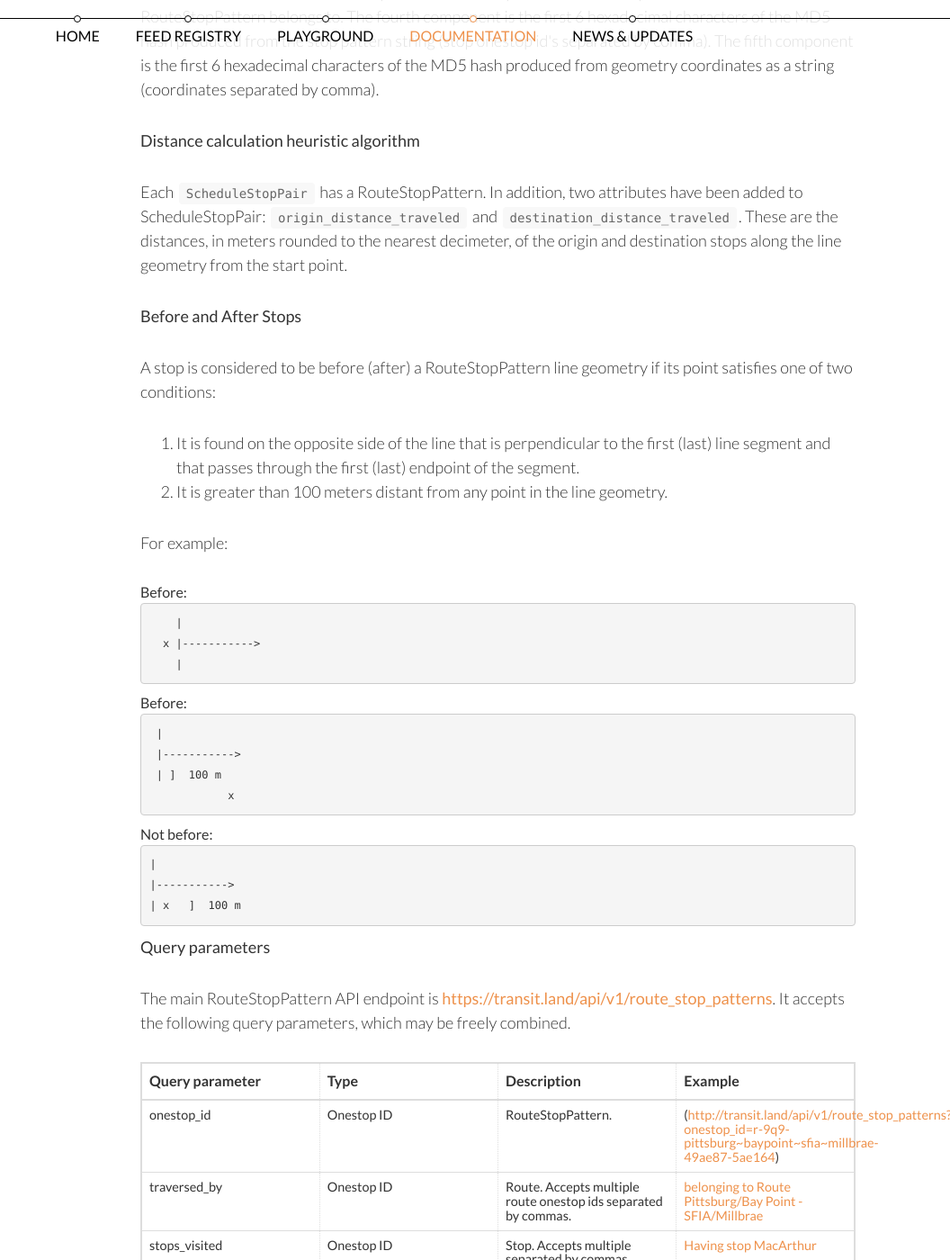
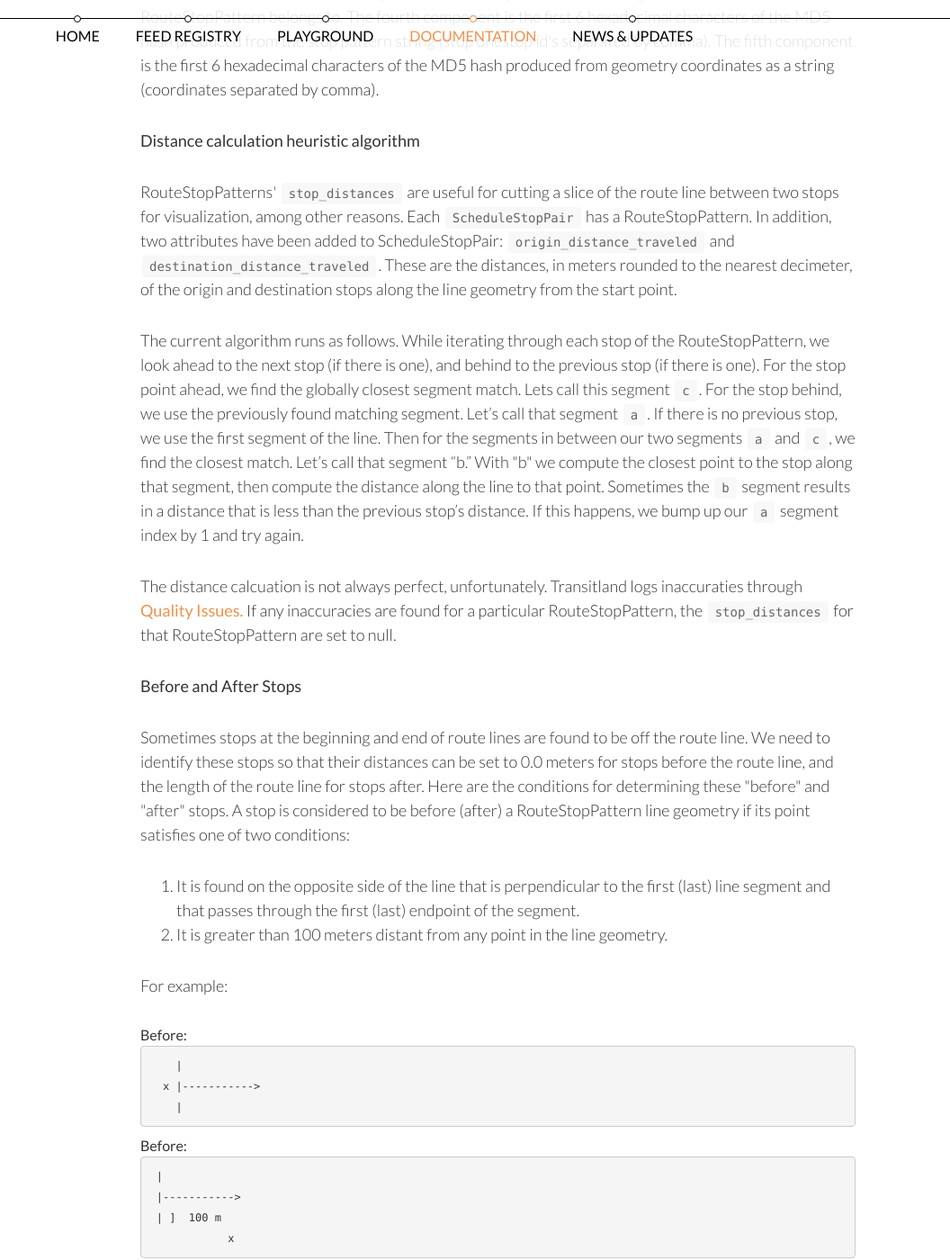
Before and after one commit to transitland/www-transit-land, a Jekyll site: the page built from documentation/datastore/routes-and-route-stop-patterns.html, in a window 1280 px wide and 1400 px high, scrolled down 6797 px. Shown: the whole window at 90% size, without its empty margins (224-1280 px from the left). Built offline with Jekyll 4.4.1, drawn with Linux system fonts in a browser that asks for light colours; nearby versions of some CDN libraries.

Commit message:
updated dist calc summary

```diff
--- a/documentation/datastore/routes-and-route-stop-patterns.html
+++ b/documentation/datastore/routes-and-route-stop-patterns.html
@@ -779,12 +779,15 @@ layout: documentation
 <p>RouteStopPatterns are uniquely identified by a Onestop Id, but the composition of this id is different from that of Route, Stop, Feed, and Operator Onestop Ids. The RouteStopPattern Onestop Id has 5 components instead of 3, with each component separated by a dash just as the ids of the latter Transitland entities. The first 3 components are exactly the Route Onestop Id of the Route to which the RouteStopPattern belongs to. The fourth component is the first 6 hexadecimal characters of the MD5 hash produced from the stop pattern string (stop onestop id's separated by comma). The fifth component is the first 6 hexadecimal characters of the MD5 hash produced from geometry coordinates as a string (coordinates separated by comma).</p>
 
 <h5>Distance calculation heuristic algorithm</h5>
-<p>Each <a href="schedules.html"><code>ScheduleStopPair</code></a> has a RouteStopPattern. In addition, two attributes have been added to ScheduleStopPair: <code>origin_distance_traveled</code> and <code>destination_distance_traveled</code>. These are the distances, in meters rounded to the nearest decimeter, of the origin and destination stops along the line geometry from the start point.
-</p>
+<p>RouteStopPatterns' <code>stop_distances</code> are useful for cutting a slice of the route line between two stops for visualization, among other reasons. Each <a href="schedules.html"><code>ScheduleStopPair</code></a> has a RouteStopPattern. In addition, two attributes have been added to ScheduleStopPair: <code>origin_distance_traveled</code> and <code>destination_distance_traveled</code>. These are the distances, in meters rounded to the nearest decimeter, of the origin and destination stops along the line geometry from the start point.</p>
+
+<p>The current algorithm runs as follows. While iterating through each stop of the RouteStopPattern, we look ahead to the next stop (if there is one), and behind to the previous stop (if there is one). For the stop point ahead, we find the globally closest segment match. Lets call this segment <code>c</code>. For the stop behind, we use the previously found matching segment. Let’s call that segment <code>a</code>. If there is no previous stop, we use the first segment of the line. Then for the segments in between our two segments <code>a</code> and <code>c</code>, we find the closest match. Let’s call that segment “b.” With "b" we compute the closest point to the stop along that segment, then compute the distance along the line to that point. Sometimes the <code>b</code> segment results in a distance that is less than the previous stop’s distance. If this happens, we bump up our <code>a</code> segment index by 1 and try again.</p>
+
+<p>The distance calcuation is not always perfect, unfortunately. Transitland logs inaccuraties through <a href="quality_issues.html">Quality Issues.</a> If any inaccuracies are found for a particular RouteStopPattern, the <code>stop_distances</code> for that RouteStopPattern are set to null.</p>
 
 <a name="before-and-after-stops"></a>
 <h5>Before and After Stops</h5>
-<p>A stop is considered to be before (after) a RouteStopPattern line geometry if its point satisfies one of two conditions:
+<p>Sometimes stops at the beginning and end of route lines are found to be off the route line. We need to identify these stops so that their distances can be set to 0.0 meters for stops before the route line, and the length of the route line for stops after. Here are the conditions for determining these "before" and "after" stops. A stop is considered to be before (after) a RouteStopPattern line geometry if its point satisfies one of two conditions:
 
   <ol>
     <li>It is found on the opposite side of the line that is perpendicular to the first (last) line segment and that passes through the first (last) endpoint of the segment.</li>
```
